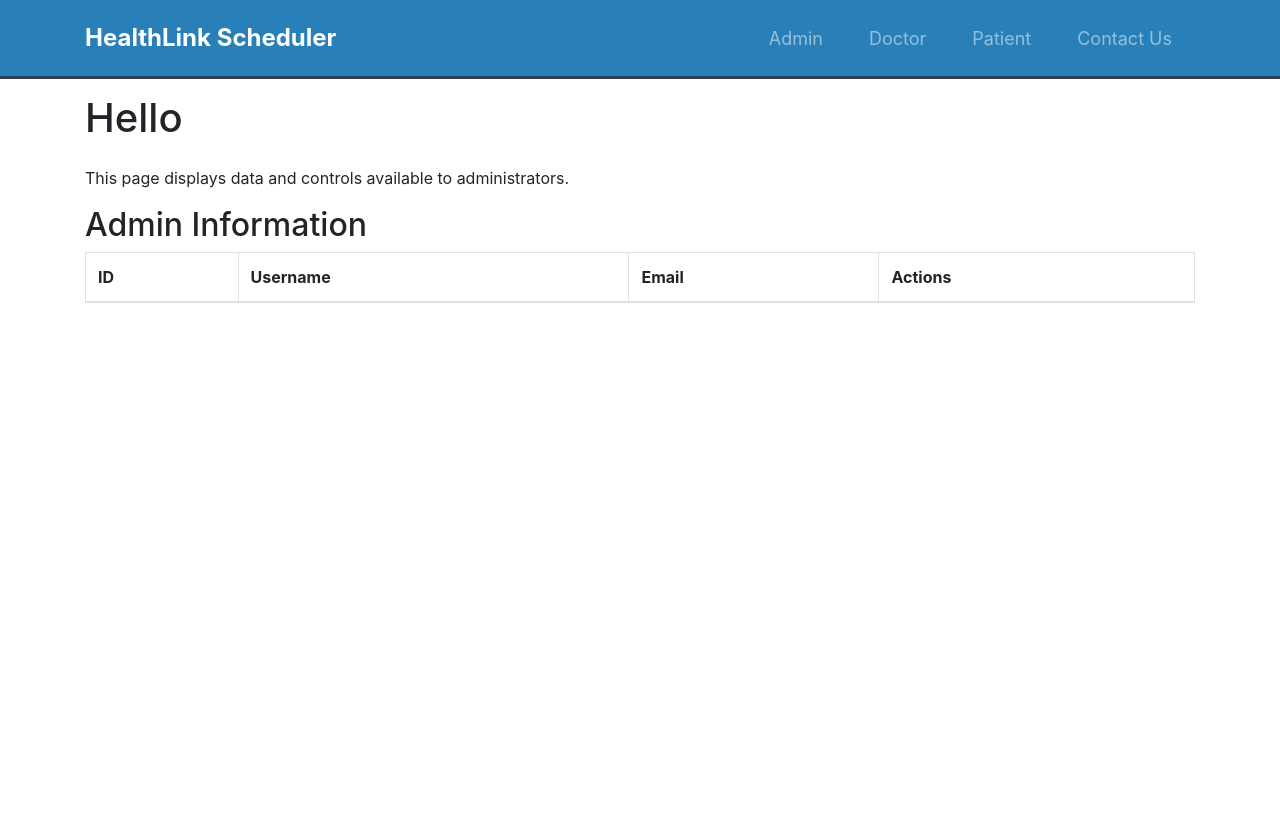
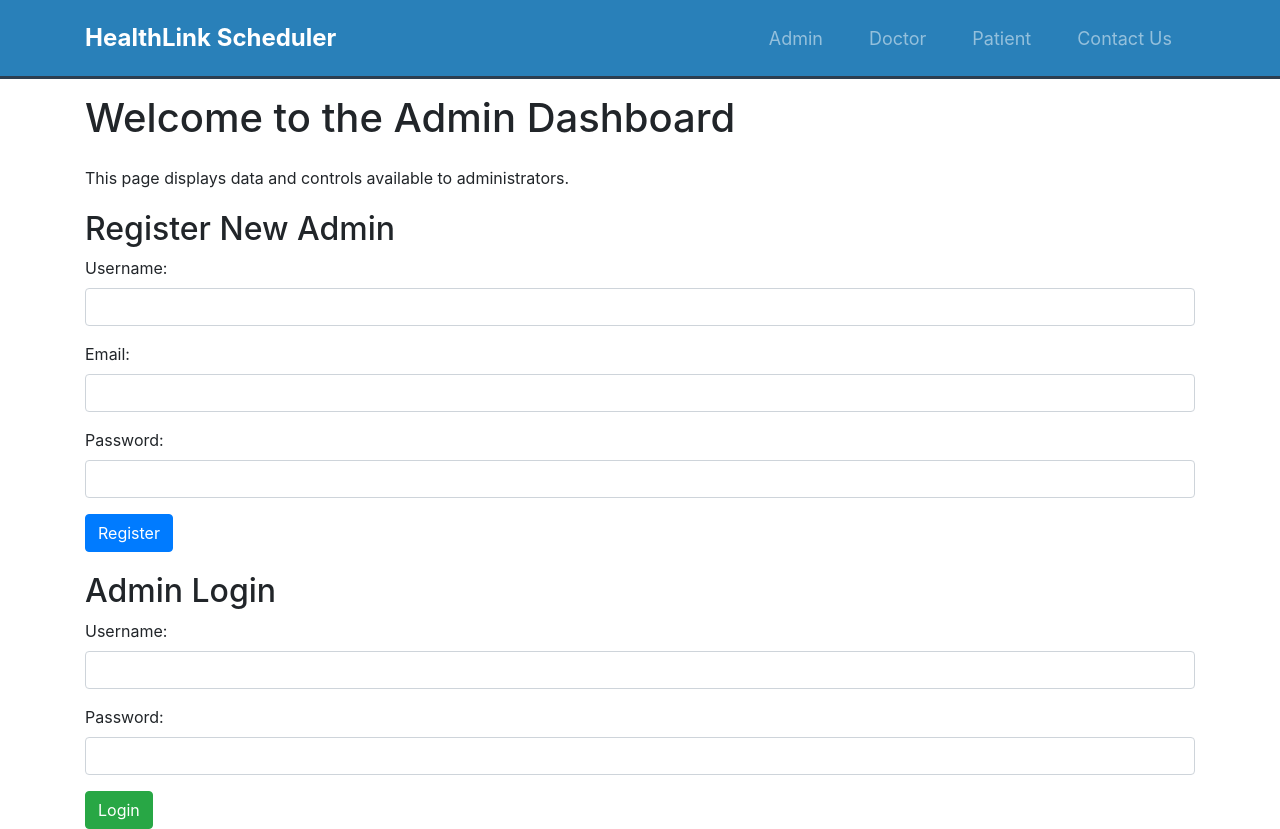
Before and after one commit to donyortech/healthcare_app, a Flask app: page /admin in a window 1280 px wide. Before the commit the page ends 303 px from the top, so only its background shows below. Run offline with Flask 3, Linux system fonts and the light colour scheme; lists and menus that the app fills with data are empty; some libraries are stand-ins or nearby versions.

Commit message:
update database

```diff
--- a/run.py
+++ b/run.py
@@ -1,4 +1,4 @@
-from flask import Flask, render_template
+from flask import Flask, render_template, request, redirect, session
 import mysql.connector
 import os
 
@@ -6,7 +6,7 @@ app = Flask(__name__)
 app.secret_key = os.getenv('SECRET_KEY', 'optional_default_secret_key')
 
 def get_db_cursor():
-    """Create and return a database cursor."""
+    """Create and return a database connection and cursor."""
     try:
         connection = mysql.connector.connect(
             host="localhost",
@@ -14,34 +14,66 @@ def get_db_cursor():
             passwd="",
             database="health_db"
         )
-        return connection.cursor()
+        return connection, connection.cursor()
     except mysql.connector.Error as e:
         print(f"Error connecting to MySQL Platform: {e}")
-        return None
+        return None, None
 
 @app.route('/')
 def home():
     """Render the home page."""
     return render_template('home.html')
 
-# # Example route using database cursor
-# @app.route('/fetch_data')
-# def fetch_data():
-#     """Fetch data from the database."""
-#     cursor = get_db_cursor()
-#     if cursor:
-#         cursor.execute("SELECT * FROM your_table_name")
-#         data = cursor.fetchall()
-#         cursor.close()
-#         return render_template('data.html', data=data)
-#     else:
-#         return "Failed to connect to the database"
-
-# Add this route to your Flask application
 @app.route('/admin')
 def admin_dashboard():
     """Render the admin dashboard page."""
     return render_template('admin.html')
+
+@app.route('/register', methods=['POST'])
+def register_admin():
+    """Register a new admin."""
+    connection, cursor = get_db_cursor()
+    if connection and cursor:
+        username = request.form['username']
+        email = request.form['email']
+        password = request.form['password']
+        try:
+            cursor.execute("INSERT INTO Admin (username, email, password) VALUES (%s, %s, %s)", (username, email, password))
+            connection.commit()
+            return redirect('/admin')  # Redirect to admin dashboard after successful registration
+        except mysql.connector.Error as e:
+            print(f"Error registering admin: {e}")
+            return "Failed to register admin"
+        finally:
+            cursor.close()
+            connection.close()
+    else:
+        return "Failed to connect to the database"
+
+@app.route('/login', methods=['POST'])
+def login_admin():
+    """Login an admin."""
+    connection, cursor = get_db_cursor()
+    if connection and cursor:
+        username = request.form['username']
+        password = request.form['password']
+        try:
+            cursor.execute("SELECT * FROM Admin WHERE username = %s AND password = %s", (username, password))
+            admin = cursor.fetchone()
+            if admin:
+                session['admin_id'] = admin[0]  # Store admin ID in session for authentication
+                return redirect('/admin')  # Redirect to admin dashboard after successful login
+            else:
+                return "Invalid username or password"
+        except mysql.connector.Error as e:
+            print(f"Error logging in admin: {e}")
+            return "Failed to login"
+        finally:
+            cursor.close()
+            connection.close()
+    else:
+        return "Failed to connect to the database"
+
 
 # Add this route to your Flask application
 @app.route('/doctor')
@@ -62,4 +94,4 @@ def contact():
     return render_template('contact.html')
 
 if __name__ == "__main__":
-    app.run(host='127.0.0.2', port=5000, debug=True)
+    app.run(host='127.0.0.1', port=5000, debug=True)
--- a/templates/admin.html
+++ b/templates/admin.html
@@ -7,6 +7,7 @@
   <title>Admin Dashboard</title>
   <style>
     body { padding-top: 20px; }
+    .form-container { margin-top: 20px; }
   </style>
 </head>
 <body>
@@ -14,38 +15,44 @@
   {% include 'navbar.html' %}
 
   <div class="container">
-    <h1 class="my-4">Hello</h1>
+    <h1 class="my-4">Welcome to the Admin Dashboard</h1>
     <p>This page displays data and controls available to administrators.</p>
 
-    <!-- Example Table for Data Display -->
-    <div class="table-responsive">
-      <h2>Admin Information</h2>
-      <table class="table table-bordered">
-        <thead>
-          <tr>
-            <th>ID</th>
-            <th>Username</th>
-            <th>Email</th>
-            <th>Actions</th>
-          </tr>
-        </thead>
-        <tbody>
-          {% for admin in admin_data %}
-            <tr>
-              <td>{{ admin.id }}</td>
-              <td>{{ admin.username }}</td>
-              <td>{{ admin.email }}</td>
-              <td>
-                <button class="btn btn-info btn-sm">Edit</button>
-                <button class="btn btn-danger btn-sm">Delete</button>
-              </td>
-            </tr>
-          {% endfor %}
-        </tbody>
-      </table>
+    <!-- Sign-Up Form -->
+    <div class="form-container">
+      <h2>Register New Admin</h2>
+      <form action="/register" method="post">
+        <div class="form-group">
+            <label for="username">Username:</label>
+            <input type="text" class="form-control" id="username" name="username" required>
+        </div>
+        <div class="form-group">
+            <label for="email">Email:</label>
+            <input type="email" class="form-control" id="email" name="email" required>
+        </div>
+        <div class="form-group">
+            <label for="password">Password:</label>
+            <input type="password" class="form-control" id="password" name="password" required>
+        </div>
+        <button type="submit" class="btn btn-primary">Register</button>
+      </form>
     </div>
 
-    <!-- Additional administrative controls or forms can be added here -->
+    <!-- Sign-In Form -->
+    <div class="form-container">
+      <h2>Admin Login</h2>
+      <form action="/login" method="post">
+        <div class="form-group">
+            <label for="username">Username:</label>
+            <input type="text" class="form-control" id="username" name="username" required>
+        </div>
+        <div class="form-group">
+            <label for="password">Password:</label>
+            <input type="password" class="form-control" id="password" name="password" required>
+        </div>
+        <button type="submit" class="btn btn-success">Login</button>
+      </form>
+    </div>
   </div>
 
   <script src="https://code.jquery.com/jquery-3.3.1.slim.min.js"></script>
```
Also changed, not shown: templates/login.html (added, +11 -0 lines).
